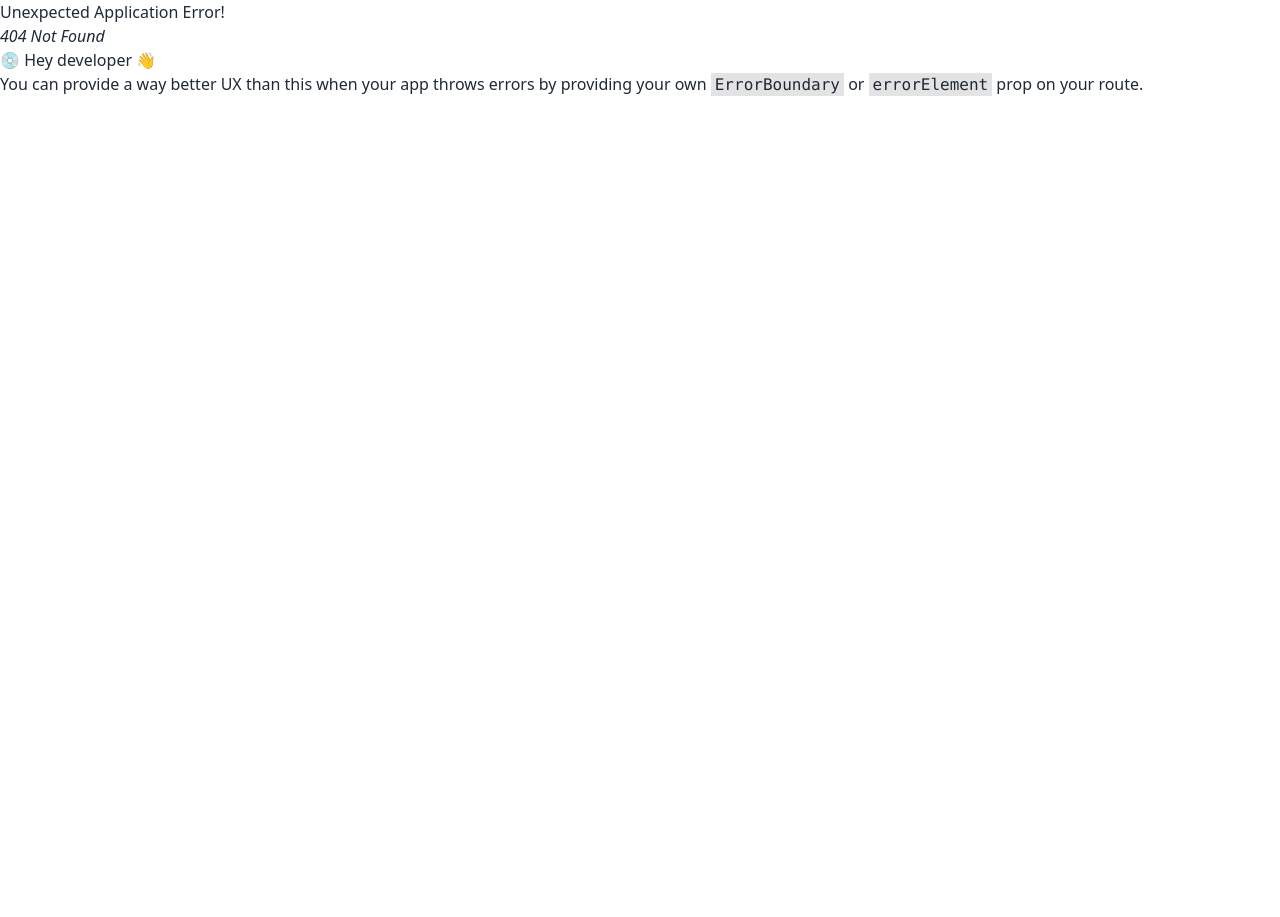
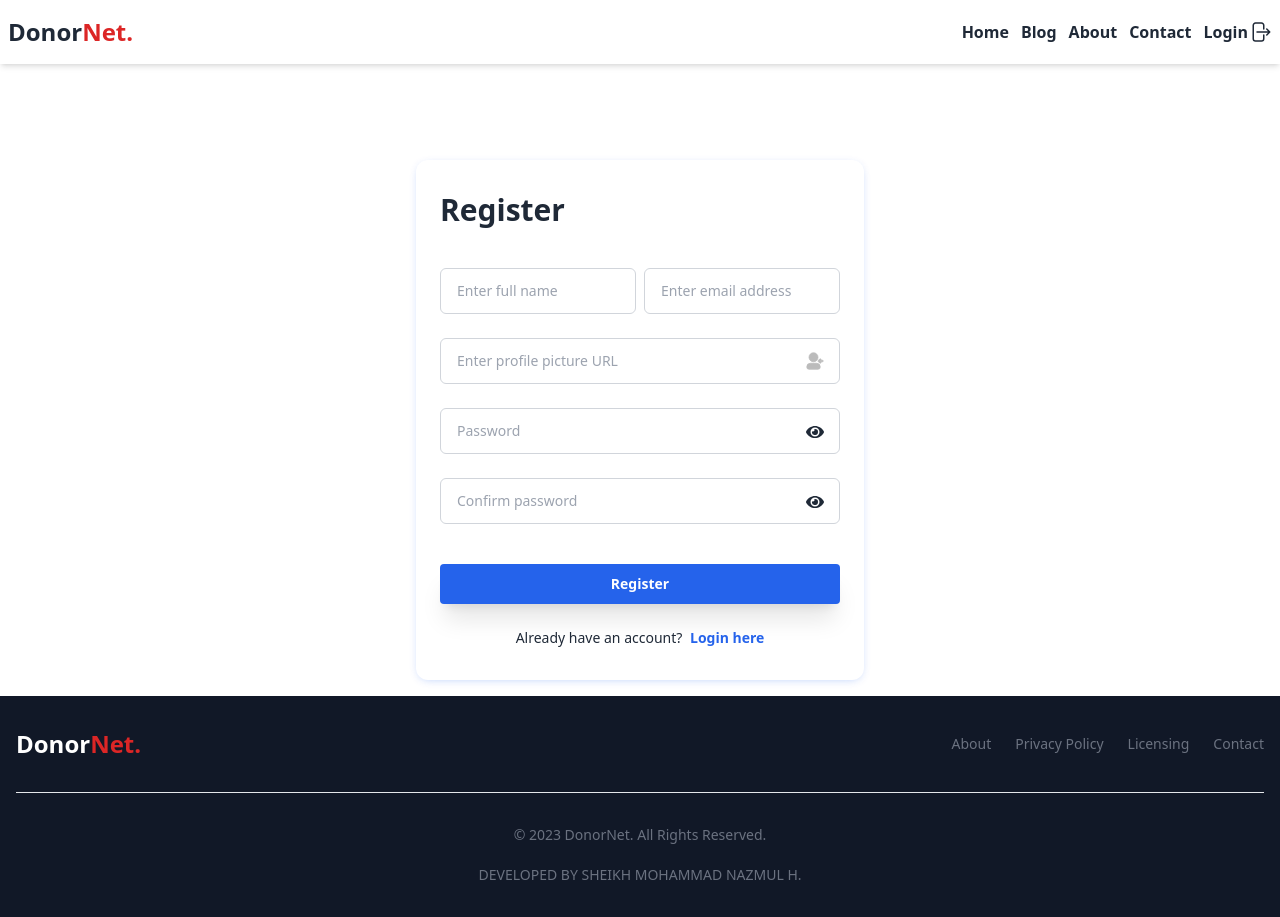
Before and after one commit to mdnazmul42726/DonorNet-client, a React (Vite) app: page /register in a window 1280 px wide. Before the commit this address had no page. Before the commit the page ends 800 px from the top, so only its background shows below. Built offline with nearby package versions, Linux system fonts and the light colour scheme.

Commit message:
back to work

```diff
--- a/src/Root.jsx
+++ b/src/Root.jsx
@@ -1,6 +1,8 @@
-import { Outlet } from 'react-router-dom';
+import { NavLink, Outlet } from 'react-router-dom';
 
 const Root = () => {
+    const user = false
+
     return (
         <div className=''>
             {/* navbar */}
@@ -11,24 +13,46 @@ const Root = () => {
                             <svg xmlns="http://www.w3.org/2000/svg" className="h-5 w-5" fill="none" viewBox="0 0 24 24" stroke="currentColor"><path strokeLinecap="round" strokeLinejoin="round" strokeWidth="2" d="M4 6h16M4 12h8m-8 6h16" /></svg>
                         </label>
                         <ul tabIndex={0} className="menu menu-sm dropdown-content mt-3 z-[1] p-2 shadow bg-base-100 rounded-box w-52">
-                            <li><a>Home</a></li>
-                            <li><a>About Us</a></li>
-                            <li><a>Blog</a></li>
-                            <li><a>Contact Us</a></li>
+                            <NavLink to="/" className={({ isActive, isPending }) => isPending ? "pending" : isActive ? "text-red-600 font-semibold" : "font-semibold"}>Home</NavLink>
+                            <NavLink to="/blog" className={({ isActive, isPending }) => isPending ? "pending" : isActive ? "text-red-600 font-semibold" : "font-semibold"}>Blog</NavLink>
+                            <NavLink to="/about" className={({ isActive, isPending }) => isPending ? "pending" : isActive ? "text-red-600 font-semibold" : "font-semibold"}>About</NavLink>
+                            <NavLink to="/contact" className={({ isActive, isPending }) => isPending ? "pending" : isActive ? "text-red-600 font-semibold" : "font-semibold"}>Contact</NavLink>
                         </ul>
+
                     </div>
                     <h1 className="text-2xl font-bold">Donor<span className="text-red-600">Net.</span></h1>
                 </div>
 
                 <div className="navbar-end">
-                    <div className="navbar-center hidden lg:flex">
-                        <ul className="menu menu-horizontal px-1">
-                            <li><a>Home</a></li>
-                            <li><a>About Us</a></li>
-                            <li><a>Blog</a></li>
-                            <li><a>Contact Us</a></li>
+                    <div className="navbar-center hidden lg:flex items-center gap-3">
+                        <ul className="flex gap-3">
+                            <NavLink to="/" className={({ isActive, isPending }) => isPending ? "pending" : isActive ? "text-red-600 font-semibold" : "font-semibold"}>Home</NavLink>
+                            <NavLink to="/blog" className={({ isActive, isPending }) => isPending ? "pending" : isActive ? "text-red-600 font-semibold" : "font-semibold"}>Blog</NavLink>
+                            <NavLink to="/about" className={({ isActive, isPending }) => isPending ? "pending" : isActive ? "text-red-600 font-semibold" : "font-semibold"}>About</NavLink>
+                            <NavLink to="/contact" className={({ isActive, isPending }) => isPending ? "pending" : isActive ? "text-red-600 font-semibold" : "font-semibold"}>Contact</NavLink>
                         </ul>
+
                     </div>
+                    {user ? <div className="dropdown ml-3 dropdown-end">
+                        <label tabIndex={0} className="btn btn-ghost btn-circle avatar">
+                            <div className="w-10 rounded-full">
+                                <img src="/images/stock/photo-1534528741775-53994a69daeb.jpg" />
+                            </div>
+                        </label>
+                        <ul tabIndex={0} className="mt-3 z-[1] p-2 shadow menu menu-sm dropdown-content bg-base-100 rounded-box w-52">
+                            <li><a className="justify-between">Profile</a></li>
+                            <li><a>Settings</a></li>
+                            <li><a>Logout</a></li>
+                        </ul>
+                    </div> :
+                        <div className="flex">
+                            <NavLink to="/login" className={({ isActive, isPending }) => isPending ? "pending" : isActive ? "text-red-600 font-semibold ml-3" : "font-semibold ml-3"}>Login</NavLink>
+                            <svg xmlns="http://www.w3.org/2000/svg" fill="none" viewBox="0 0 24 24" strokeWidth={1.5} stroke="currentColor" className="w-6 h-6">
+                                <path strokeLinecap="round" strokeLinejoin="round" d="M15.75 9V5.25A2.25 2.25 0 0013.5 3h-6a2.25 2.25 0 00-2.25 2.25v13.5A2.25 2.25 0 007.5 21h6a2.25 2.25 0 002.25-2.25V15m3 0l3-3m0 0l-3-3m3 3H9" />
+                            </svg>
+
+                        </div>}
+
                 </div>
             </div>
 
@@ -40,7 +64,7 @@ const Root = () => {
                 <footer className="bg-gray-900 w-full">
                     <div className=" p-4 md:py-8">
                         <div className="sm:flex sm:items-center sm:justify-between">
-                    <h1 className="text-2xl text-white font-bold">Donor<span className="text-red-600">Net.</span></h1>
+                            <h1 className="text-2xl text-white font-bold">Donor<span className="text-red-600">Net.</span></h1>
 
                             <ul className="flex flex-wrap items-center mb-6 text-sm font-medium text-gray-500 sm:mb-0 dark:text-gray-400">
                                 <li>
--- /dev/null
+++ b/src/pages/Blog.jsx
@@ -0,0 +1,20 @@
+import { Link, Outlet } from "react-router-dom";
+
+const Blog = () => {
+    return (
+        <div>
+            <div className="grid grid-cols-12">
+                <div className="col-span-3 bg-red-300 h-96">
+                    <Link to={'/blog/1'}>111</Link> <br />
+                    <Link to={'/2'}>222</Link> <br />
+                    <Link to={'/3'}>333</Link> <br />
+                </div>
+                <div className="col-span-9 bg-red-400 h-96">
+                    <Outlet></Outlet>
+                </div>
+            </div>
+        </div>
+    );
+};
+
+export default Blog;
--- a/src/pages/Home.jsx
+++ b/src/pages/Home.jsx
@@ -12,7 +12,7 @@ const Home = () => {
                         <h1 className="text-6xl font-bold text-red-900 opacity-100">Donate Blood, Save Life</h1>
                         <p className="text-xl mt-4 text-red-900 font-semibold">Donating blood is the simplest way to save a life. <br /> Your gift of life can bring hope and healing to those in need</p>
                         <button className="btn bg-red-600 px-5 hover:bg-red-700 border-0 rounded-sm mt-6 text-white mr-4">Donate</button>
-                        <button className="btn bg-red-600 px-5 border-0 hover:bg-red-700 rounded-sm mt-6 text-white">Make an Appointment</button>
+                        <button className="btn bg-red-600 px-5 border-0 hover:bg-red-700 rounded-sm mt-6 text-white">Find Donor</button>
                     </div>
                 </div>
             </div>
@@ -197,7 +197,7 @@ const Home = () => {
                 <div className="">
                     <div className=" p-5 bg-sky-50 border">
                         <BsQuote className='text-5xl opacity-75' />
-                        <p className='text-xl opacity-80'>Just finished donating platelets for the first time in my life and I'm so happy I did! I will gladly donate...</p>
+                        <p className='text-xl opacity-80'>Just finished donating platelets for the first time in my life and I`m so happy I did! I will gladly donate...</p>
                         <div className="flex justify-end">
                             <p className='font-bold text-red-600 text-3xl'>______</p>
                         </div>
--- /dev/null
+++ b/src/pages/Register.jsx
@@ -0,0 +1,76 @@
+import { useState } from "react";
+import { FaEyeSlash, FaEye } from 'react-icons/fa';
+import { Link } from "react-router-dom";
+
+const Register = () => {
+    const [showPassword, setShowPassword] = useState(false);
+    const [conShowPassword, setConShowPassword] = useState(false);
+
+    return (
+        <div>
+            <div className="" data-aos="zoom-out">
+                <div className="pt-20 flex justify-center">
+                    <div className="my-4 rounded-xl sm:px-6 px-4 py-8 max-w-md w-full h-max shadow-[0_2px_10px_-3px_rgba(6,81,237,0.3)] max-lg:mx-auto">
+                        <form className="" >
+                            <div className="mb-10">
+                                <h3 className="text-3xl font-extrabold">Register</h3>
+                            </div>
+                            <div className="flex gap-2">
+                                <div>
+                                    {/* <label className="text-sm mb-2 block">Name</label> */}
+                                    <div className="relative flex items-center">
+                                        <input name="name" type="text" required className="w-full text-sm border border-gray-300 px-4 py-3 rounded-md outline-blue-600" placeholder="Enter full name" />
+                                    </div>
+                                </div>
+                                <div>
+                                    {/* <label className="text-sm mb-2 block">Email</label> */}
+                                    <div className="relative flex items-center">
+                                        <input name="email" type="email" required className="w-full text-sm border border-gray-300 px-4 py-3 rounded-md outline-blue-600" placeholder="Enter email address" />
+                                    </div>
+                                </div>
+                            </div>
+                            <div>
+                                {/* <label className="text-sm mb-2 block">Profile Picture</label> */}
+                                <div className="relative flex items-center mt-6">
+                                    <input name="photoUrl" type="text" required className="w-full text-sm border border-gray-300 px-4 py-3 rounded-md outline-blue-600" placeholder="Enter profile picture URL" />
+                                    <svg xmlns="http://www.w3.org/2000/svg" fill="#bbb" stroke="#bbb" className="w-[18px] h-[18px] absolute right-4" viewBox="0 0 24 24">
+                                        <circle cx="10" cy="7" r="6" data-original="#000000"></circle>
+                                        <path d="M14 15H6a5 5 0 0 0-5 5 3 3 0 0 0 3 3h12a3 3 0 0 0 3-3 5 5 0 0 0-5-5zm8-4h-2.59l.3-.29a1 1 0 0 0-1.42-1.42l-2 2a1 1 0 0 0 0 1.42l2 2a1 1 0 0 0 1.42 0 1 1 0 0 0 0-1.42l-.3-.29H22a1 1 0 0 0 0-2z" data-original="#000000"></path>
+                                    </svg>
+                                </div>
+                            </div>
+                            <div className="mt-6">
+                                {/* <label className="text-sm mb-2 block">Password</label> */}
+                                <div className="relative flex items-center">
+                                    <input name="password" type={showPassword ? "text" : "password"} required className="w-full text-sm border border-gray-300 px-4 py-3 rounded-md outline-blue-600" placeholder="Password" />
+                                    <span className='-mt-4' onClick={() => setShowPassword(!showPassword)}>
+                                        {showPassword ? <FaEyeSlash className="w-[18px] h-[18px] absolute right-4 cursor-pointer" /> :
+                                            <FaEye className="w-[18px] h-[18px] absolute right-4 cursor-pointer" />}
+                                    </span>
+                                </div>
+                            </div>
+                            <div className="mt-6">
+                                {/* <label className="text-sm mb-2 block">Confirm password</label> */}
+                                <div className="relative flex items-center">
+                                    <input name="conPassword" type={conShowPassword ? "text" : "password"} required className="w-full text-sm border border-gray-300 px-4 py-3 rounded-md outline-blue-600" placeholder="Confirm password" />
+                                    <span className='-mt-4' onClick={() => setConShowPassword(!conShowPassword)}>
+                                        {conShowPassword ? <FaEyeSlash className="w-[18px] h-[18px] absolute right-4 cursor-pointer" /> :
+                                            <FaEye className="w-[18px] h-[18px] absolute right-4 cursor-pointer" />}
+                                    </span>
+                                </div>
+                            </div>
+                            <div className="mt-10">
+                                <button type="submit" className="w-full shadow-xl py-2.5 px-4 text-sm font-semibold rounded text-white bg-blue-600 hover:bg-blue-700 focus:outline-none">
+                                    Register
+                                </button>
+                            </div>
+                            <p className="text-sm mt-6 text-center">Already have an account? <Link className="text-blue-600 font-semibold hover:underline ml-1 whitespace-nowrap" to={"/login"}>Login here</Link></p>
+                        </form>
+                    </div>
+                </div>
+            </div>
+        </div>
+    );
+};
+
+export default Register;
```
Also changed, not shown: src/main.jsx (+13 -2 lines).
